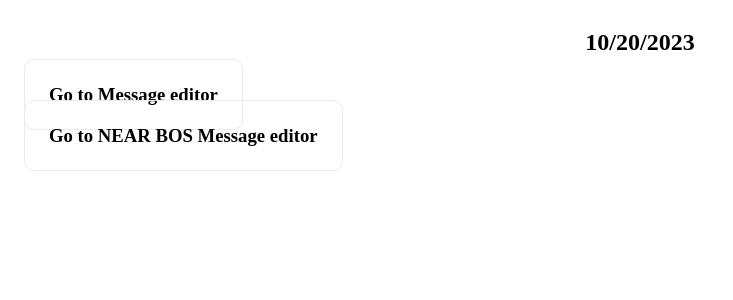
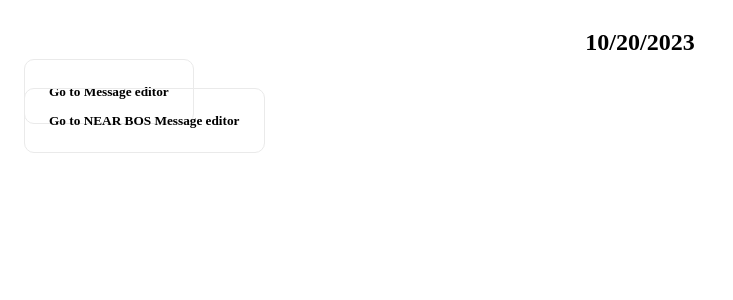
Before and after one commit to itplutoplutone350/nextjs-blog, a Next.js app: page /posts/first-post in a window 1280 px wide. Shown: the top 300 px of the page, without its empty margins (0-733 px from the left). Built offline with nearby package versions, Linux system fonts and the light colour scheme.

Commit message:
Update first-post.js

```diff
--- a/pages/posts/first-post.js
+++ b/pages/posts/first-post.js
@@ -17,6 +17,7 @@ export function convertUnixToDate(unixTimestamp) {
 
 // Utilizza la funzione per convertire il timestamp Unix in una stringa data
 const formattedDate = convertUnixToDate(unixdata);
+
 // nota che quì children è obj destructurazione dell'ogeetto passato che è la props
 // ovvero si potrebbe fare  FirstPost(props) e poi dentro usare {props.children}
 export default function FirstPost({ children }) {
@@ -25,15 +26,15 @@ export default function FirstPost({ children }) {
   return (
     <div>
       <p>  </p>
-      <h3>
+      <h5>
       <p  className={styles.description} >{children}  {formattedDate}</p>
       <p>  </p>
       <p>  </p>
       <p>  </p>
       <p><Link className={styles.card} href="../index">Go to Message editor</Link></p>
-
+     <p>  </p>
       <p><Link className={styles.card} href="https://test.near.org/embed/plutoplutone347.testnet/widget/MsgManager-1">Go to NEAR BOS Message editor</Link> </p>
-      </h3>
+      </h5>
     </div>
   );
 }
```
